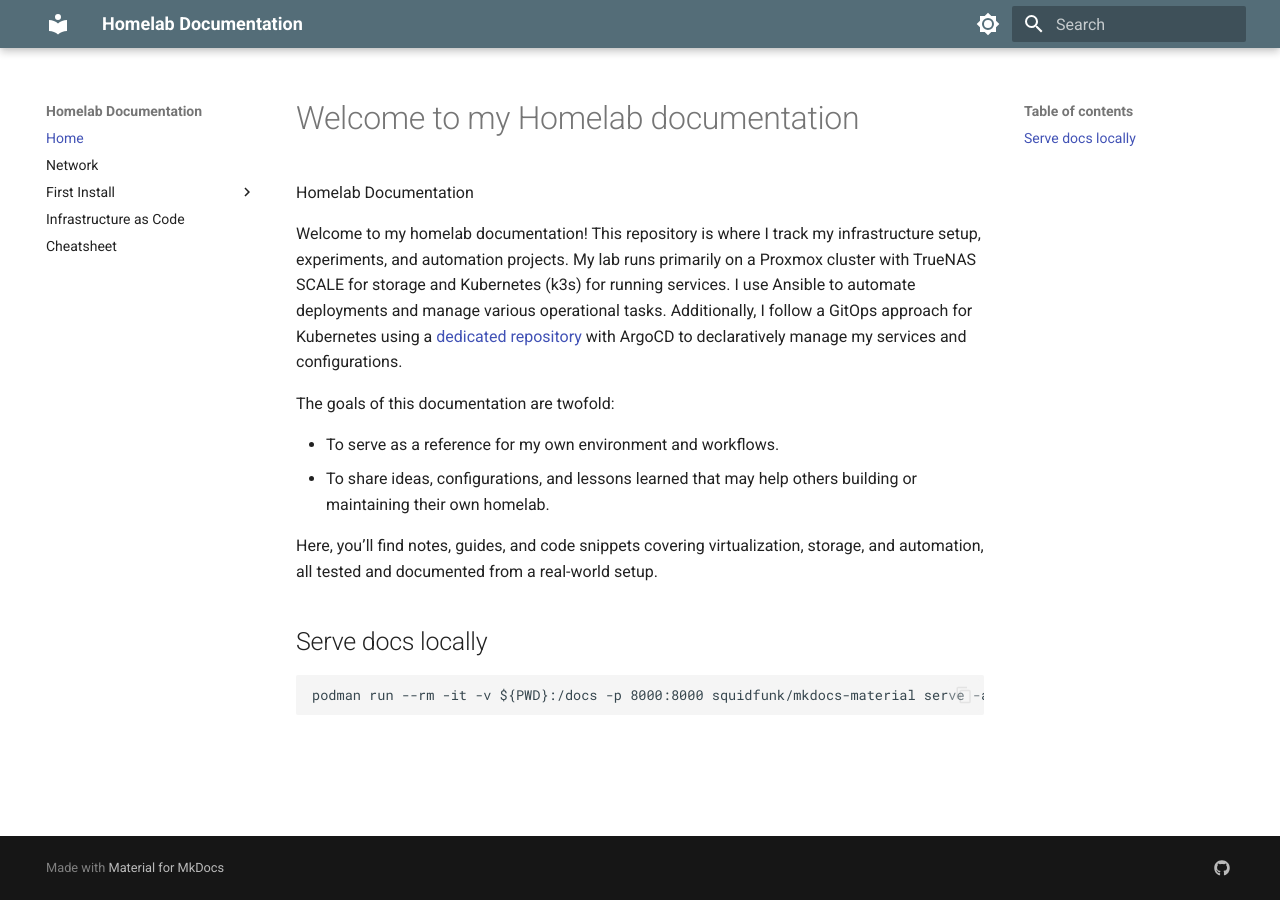
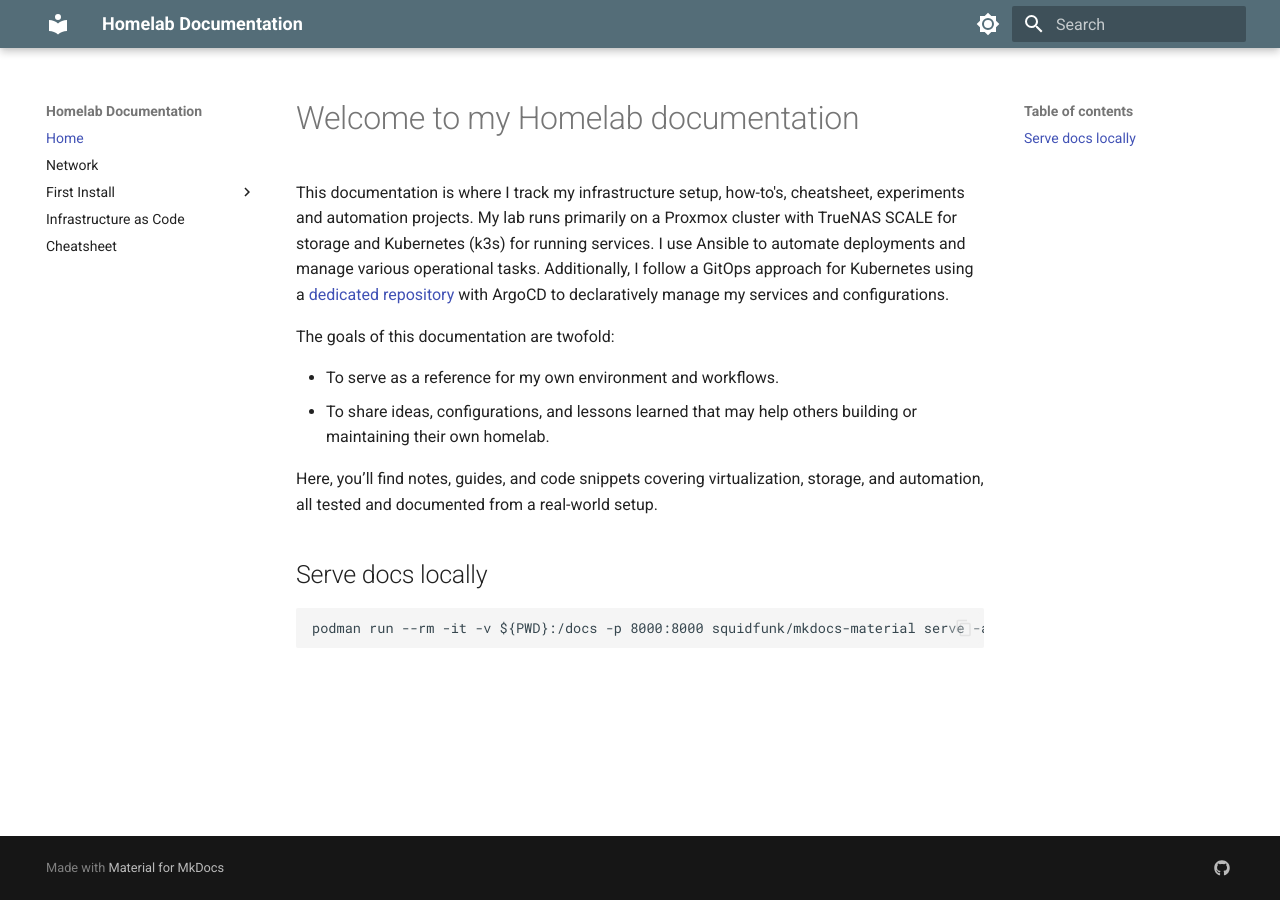
Before and after one commit to x-real-ip/documentation, an MkDocs documentation site: the page built from docs/index.md, in a window 1280 px wide. Built offline with MkDocs 1.6.1 and Material for MkDocs 9.7.7, drawn with Linux system fonts in a browser that asks for light colours.

Commit message:
Update index.md

```diff
--- a/docs/index.md
+++ b/docs/index.md
@@ -1,8 +1,6 @@
 # Welcome to my Homelab documentation
 
-Homelab Documentation
-
-Welcome to my homelab documentation! This repository is where I track my infrastructure setup, experiments, and automation projects. My lab runs primarily on a Proxmox cluster with TrueNAS SCALE for storage and Kubernetes (k3s) for running services. I use Ansible to automate deployments and manage various operational tasks. Additionally, I follow a GitOps approach for Kubernetes using a [dedicated repository](https://github.com/x-real-ip/gitops) with ArgoCD to declaratively manage my services and configurations.
+This documentation is where I track my infrastructure setup, how-to's, cheatsheet, experiments and automation projects. My lab runs primarily on a Proxmox cluster with TrueNAS SCALE for storage and Kubernetes (k3s) for running services. I use Ansible to automate deployments and manage various operational tasks. Additionally, I follow a GitOps approach for Kubernetes using a [dedicated repository](https://github.com/x-real-ip/gitops) with ArgoCD to declaratively manage my services and configurations.
 
 The goals of this documentation are twofold:
 
```
